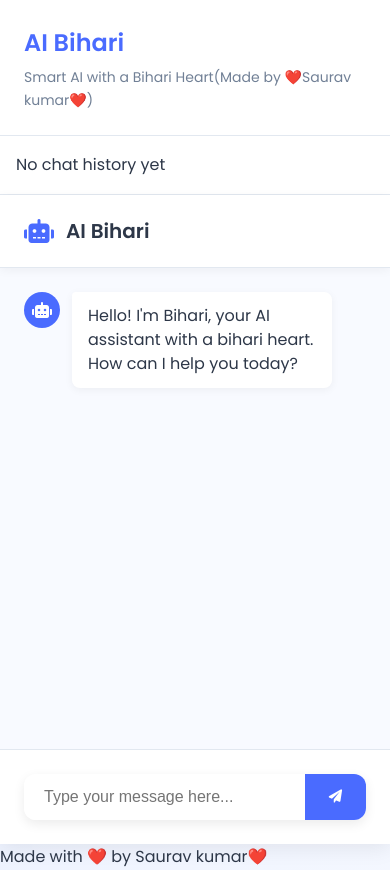
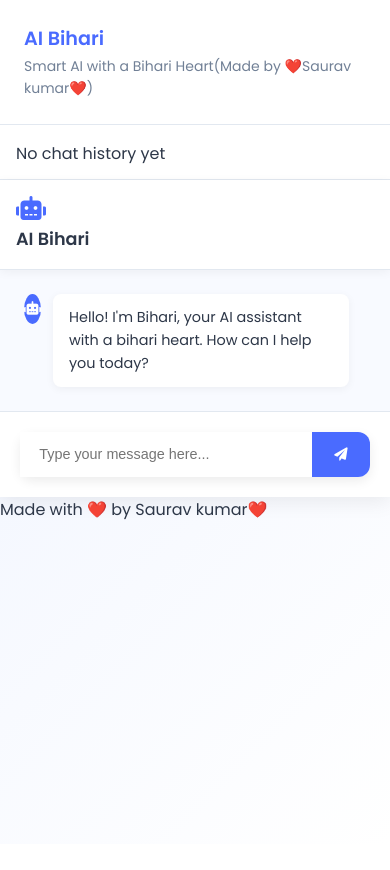
Before and after one commit to sauravraj1410-lab/bihari-1, a Django app: page / in a window 390 px wide. After the commit the page ends 520 px from the top, so only its background shows below. Run offline with Django 5.2, Linux system fonts and the light colour scheme.

Commit message:
Refactor CSS for improved layout and responsiveness
Updated styles for sidebar, chat container, and responsiveness.

```diff
--- a/static/chatbot/css/styles.css
+++ b/static/chatbot/css/styles.css
@@ -33,8 +33,8 @@
     height: 100vh;
     max-width: 1600px;
     margin: 0 auto;
+    background: white;
     box-shadow: var(--shadow);
-    background: white;
 }
 
 /* Sidebar */
@@ -44,7 +44,8 @@
     border-right: 1px solid #e2e8f0;
     display: flex;
     flex-direction: column;
-    overflow: hidden;
+    overflow-y: auto;
+    transition: 0.3s;
 }
 
 .sidebar-header {
@@ -56,12 +57,11 @@
     font-size: 1.5rem;
     font-weight: 600;
     color: var(--primary-color);
-    margin-bottom: 0.25rem;
 }
 
 .sidebar-header p {
+    font-size: 0.875rem;
     color: var(--text-secondary);
-    font-size: 0.875rem;
 }
 
 .chat-history {
@@ -80,19 +80,13 @@
 }
 
 .chat-header {
-    padding: 1.25rem 1.5rem;
+    padding: 1.2rem 1.5rem;
     background: white;
     border-bottom: 1px solid #e2e8f0;
     display: flex;
     align-items: center;
+    gap: 0.75rem;
     box-shadow: 0 2px 10px rgba(0, 0, 0, 0.05);
-    z-index: 10;
-}
-
-.chat-title {
-    display: flex;
-    align-items: center;
-    gap: 0.75rem;
 }
 
 .chat-title i {
@@ -110,14 +104,11 @@
     flex: 1;
     padding: 1.5rem;
     overflow-y: auto;
-    scroll-behavior: smooth;
 }
 
 .message {
     margin-bottom: 1.5rem;
-    animation: fadeIn 0.3s ease-out;
-    opacity: 0;
-    animation-fill-mode: forwards;
+    animation: fadeIn 0.3s ease-out forwards;
 }
 
 @keyframes fadeIn {
@@ -128,13 +119,11 @@
 .user-message {
     display: flex;
     justify-content: flex-end;
-    margin-left: 20%;
 }
 
 .bot-message {
     display: flex;
     justify-content: flex-start;
-    margin-right: 20%;
 }
 
 .message-content {
@@ -148,12 +137,10 @@
     height: 36px;
     background: var(--primary-color);
     border-radius: 50%;
+    color: white;
     display: flex;
     align-items: center;
     justify-content: center;
-    flex-shrink: 0;
-    color: white;
-    font-size: 1rem;
 }
 
 .message-text {
@@ -161,145 +148,114 @@
     padding: 0.75rem 1rem;
     border-radius: var(--border-radius-sm);
     box-shadow: 0 2px 8px rgba(0, 0, 0, 0.05);
-    position: relative;
-    line-height: 1.5;
 }
 
 .user-message .message-text {
     background: var(--primary-color);
     color: white;
-    border-top-right-radius: 4px;
 }
 
-.bot-message .message-text {
-    background: white;
-    border-top-left-radius: 4px;
-}
-
-/* Typing Indicator */
 .typing-indicator {
     display: flex;
     gap: 0.25rem;
     padding: 0.5rem 1rem;
     background: white;
-    border-radius: var(--border-radius-sm);
-    width: fit-content;
-    box-shadow: 0 2px 8px rgba(0, 0, 0, 0.05);
-}
-
-.typing-dot {
-    width: 8px;
-    height: 8px;
-    background: #ccc;
-    border-radius: 50%;
-    animation: typing 1.4s infinite ease-in-out;
-}
-
-.typing-dot:nth-child(1) { animation-delay: 0s; }
-.typing-dot:nth-child(2) { animation-delay: 0.2s; }
-.typing-dot:nth-child(3) { animation-delay: 0.4s; }
-
-@keyframes typing {
-    0%, 60%, 100% { transform: translateY(0); }
-    30% { transform: translateY(-4px); }
+    border-radius: 8px;
 }
 
 /* Input Area */
 .chat-input-container {
-    padding: 1.5rem;
+    padding: 1.25rem;
     background: white;
     border-top: 1px solid #e2e8f0;
 }
 
 .input-wrapper {
-    position: relative;
     display: flex;
     background: white;
     border-radius: var(--border-radius);
     box-shadow: 0 4px 12px rgba(0, 0, 0, 0.08);
-    transition: all 0.3s ease;
-}
-
-.input-wrapper:focus-within {
-    box-shadow: 0 4px 16px rgba(74, 107, 255, 0.2);
 }
 
 #user-input {
     flex: 1;
-    padding: 0.875rem 1.25rem;
+    padding: 0.9rem 1.2rem;
     border: none;
-    border-radius: var(--border-radius) 0 0 var(--border-radius);
     font-size: 1rem;
-    outline: none;
-    transition: all 0.3s ease;
 }
 
 #send-button {
     background: var(--primary-color);
     color: white;
     border: none;
-    padding: 0 1.5rem;
-    border-radius: 0 var(--border-radius) var(--border-radius) 0;
-    cursor: pointer;
-    transition: all 0.2s ease;
+    padding: 0 1.4rem;
     display: flex;
     align-items: center;
-    justify-content: center;
+    border-radius: 0 12px 12px 0;
+    cursor: pointer;
 }
 
-#send-button:hover {
-    background: var(--primary-light);
-}
+/* ------------------------------------------- */
+/*           FULL MOBILE RESPONSIVENESS        */
+/* ------------------------------------------- */
 
-#send-button:active {
-    transform: scale(0.98);
-}
-
-/* Welcome Message */
-.welcome-message {
-    opacity: 0;
-    animation: fadeIn 0.5s ease-out 0.3s forwards;
-}
-
-/* Responsive Design */
-@media (max-width: 768px) {
-    .app-container {
-        flex-direction: column;
-    }
-
+@media (max-width: 900px) {
     .sidebar {
         width: 100%;
-        height: auto;
-        max-height: 200px;
+        max-height: 180px;
         border-right: none;
         border-bottom: 1px solid #e2e8f0;
     }
 
-    .user-message, .bot-message {
-        margin-left: 0;
-        margin-right: 0;
+    .app-container {
+        flex-direction: column;
+        height: auto;
+    }
+
+    .chat-container {
+        height: calc(100vh - 180px);
     }
 
     .message-content {
-        max-width: 90%;
+        max-width: 95%;
     }
 }
 
-/* Scrollbar Styling */
+@media (max-width: 600px) {
+    .chat-header {
+        padding: 1rem;
+    }
+
+    .chat-title h2 {
+        font-size: 1.1rem;
+    }
+
+    #user-input {
+        font-size: 0.9rem;
+    }
+}
+
+@media (max-width: 420px) {
+    .sidebar-header h1 {
+        font-size: 1.2rem;
+    }
+
+    .message-text {
+        font-size: 0.9rem;
+    }
+
+    .bot-avatar {
+        width: 30px;
+        height: 30px;
+        font-size: 0.85rem;
+    }
+}
+
+/* Scrollbar */
 ::-webkit-scrollbar {
     width: 8px;
 }
-
-::-webkit-scrollbar-track {
-    background: #f1f1f1;
+::-webkit-scrollbar-thumb {
+    background: #bbbbbb;
     border-radius: 4px;
 }
-
-::-webkit-scrollbar-thumb {
-    background: #c1c1c1;
-    border-radius: 4px;
-}
-
-::-webkit-scrollbar-thumb:hover {
-    background: #a8a8a8;
-}
```
